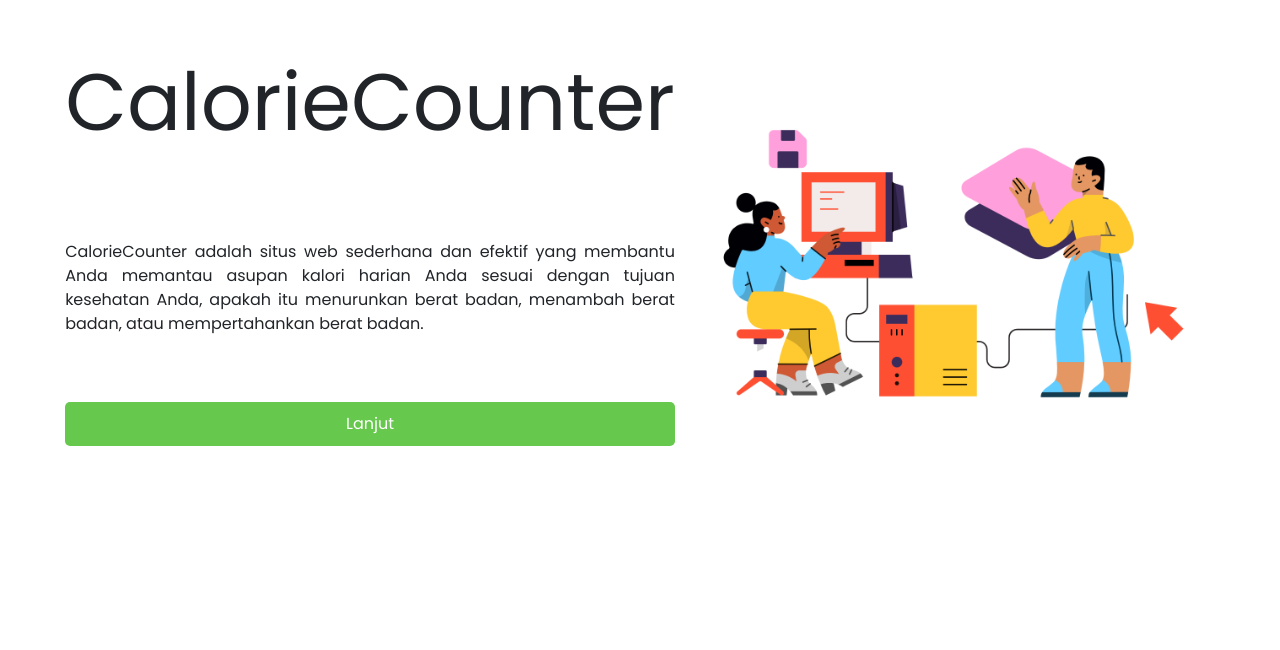
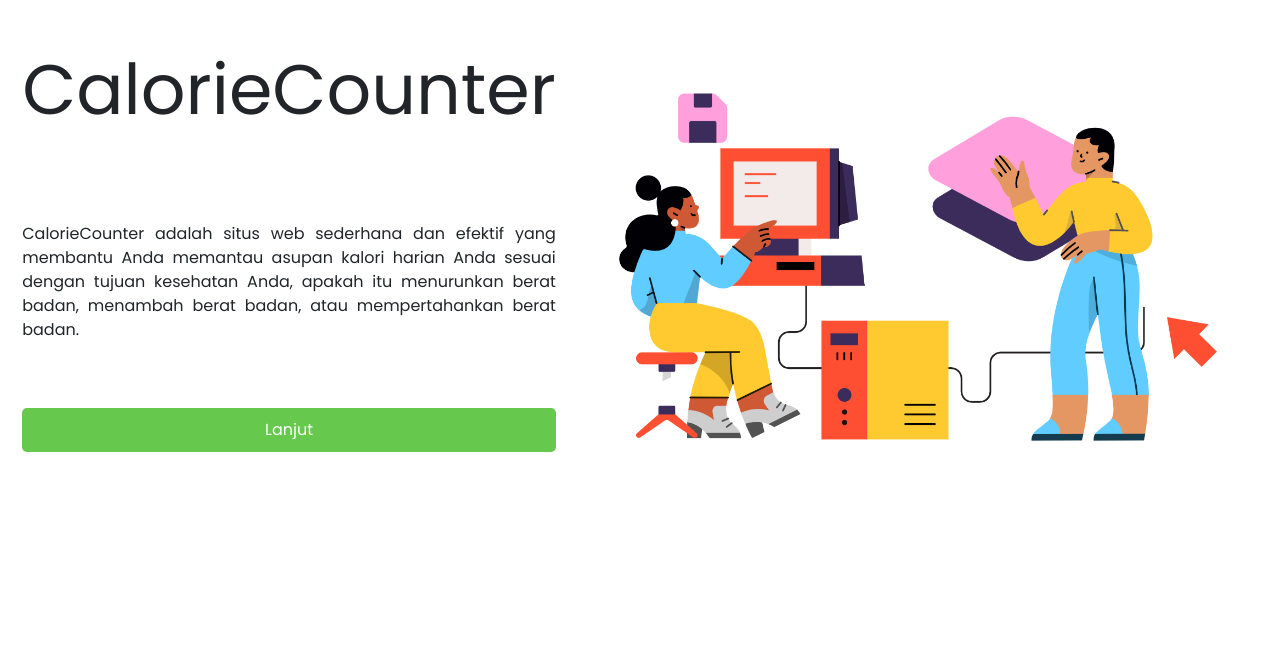
Before and after one commit to zahara120/CalorieCounter, a plain HTML site: page index.html in a window 1280 px wide. Shown: the part 150-800 px from the top of the page. Drawn offline with nearby package versions, Linux system fonts and the light colour scheme.

Commit message:
style home

```diff
--- a/home.css
+++ b/home.css
@@ -6,11 +6,11 @@
     padding: 0 100px;
 }
 img {
-    width: 50%;
+    width: 65%;
 }
 
 .title {
-    font-size: 80px;
+    font-size: 70px;
 }
 
 .box-desc{
```
